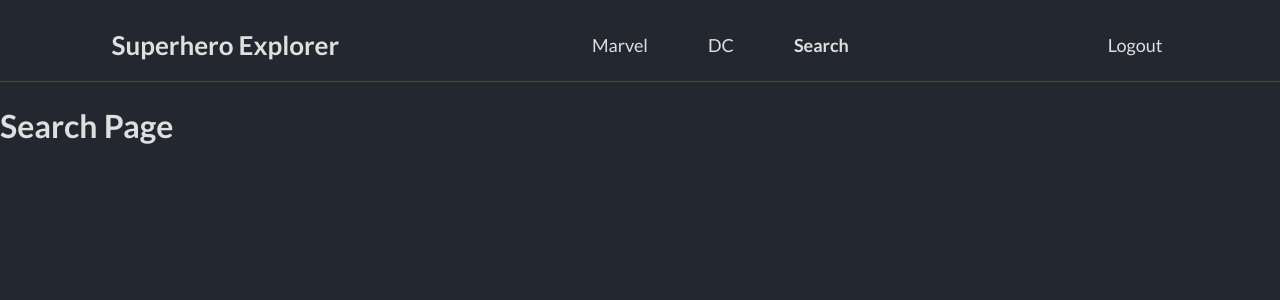
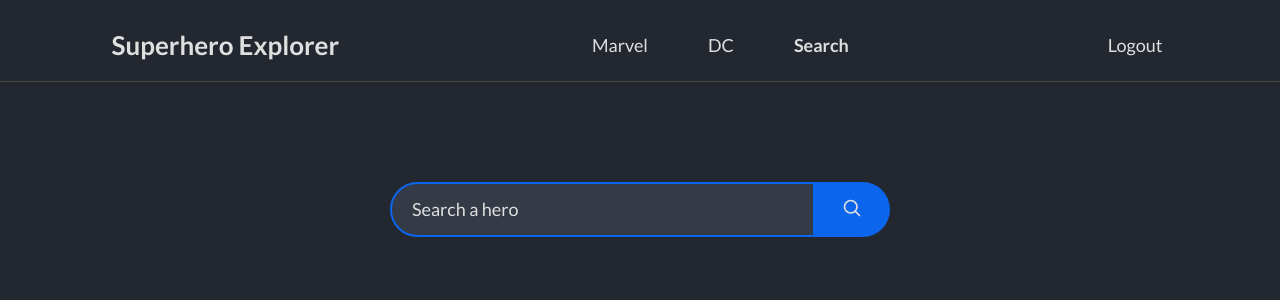
Before and after one commit to MartinezFabian/SuperheroExplorer-React, a React (Vite) app: page /search in a window 1280 px wide. Shown: the top 300 px of the page. Built offline with nearby package versions, Linux system fonts and the light colour scheme.

Commit message:
Feat: Add search bar in SearchPage.jsx

```diff
--- a/src/heroes/pages/SearchPage.jsx
+++ b/src/heroes/pages/SearchPage.jsx
@@ -1,7 +1,37 @@
+import styles from './SearchPage.module.css';
+
 export const SearchPage = () => {
   return (
-    <>
-      <h1>Search Page</h1>
-    </>
+    <main className={styles.container}>
+      <section className={styles.search}>
+        <form className={styles.search__form}>
+          <input
+            type="text"
+            name="searchInput"
+            placeholder="Search a hero"
+            autoComplete="off"
+            className={styles.search__input}
+          />
+          <button type="submit" className={styles.search__btn}>
+            <svg
+              xmlns="http://www.w3.org/2000/svg"
+              fill="none"
+              viewBox="0 0 24 24"
+              strokeWidth={2}
+              stroke="#dfdfdf"
+              className={styles.search__icon}
+            >
+              <path
+                strokeLinecap="round"
+                strokeLinejoin="round"
+                d="M21 21l-5.197-5.197m0 0A7.5 7.5 0 105.196 5.196a7.5 7.5 0 0010.607 10.607z"
+              />
+            </svg>
+          </button>
+        </form>
+      </section>
+
+      <section className={styles.results}></section>
+    </main>
   );
 };
--- /dev/null
+++ b/src/heroes/pages/SearchPage.module.css
@@ -0,0 +1,44 @@
+.container {
+  max-width: 50rem;
+  width: 90%;
+  margin: 10rem auto;
+}
+
+.search {
+}
+
+.search__form {
+  width: 100%;
+  display: flex;
+}
+
+.search__input {
+  background-color: var(--item-color);
+  flex: 3;
+  padding: 1.5rem 2rem;
+  border-radius: 3rem 0 0 3rem;
+  border-color: var(--btn-color);
+  border-style: solid;
+  color: var(--white);
+  font-size: 1.8rem;
+}
+
+.search__input::placeholder {
+  color: var(--white);
+}
+
+.search__btn {
+  background-color: var(--btn-color);
+  flex: 0.5;
+  border-radius: 0 3rem 3rem 0;
+  border-style: none;
+}
+
+.search__btn:hover {
+  cursor: pointer;
+}
+
+.search__icon {
+  width: 2rem;
+  color: var(--white);
+}
```
